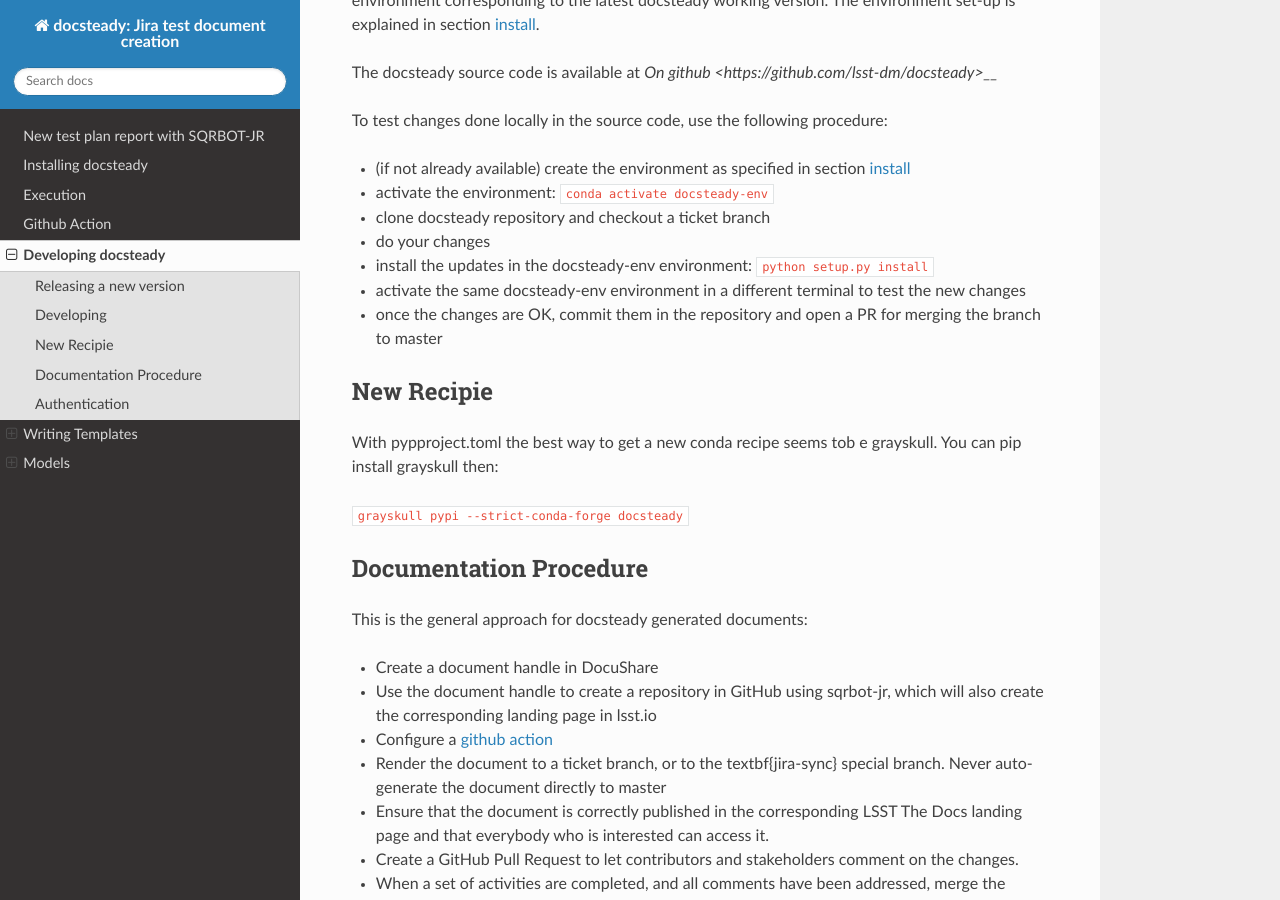
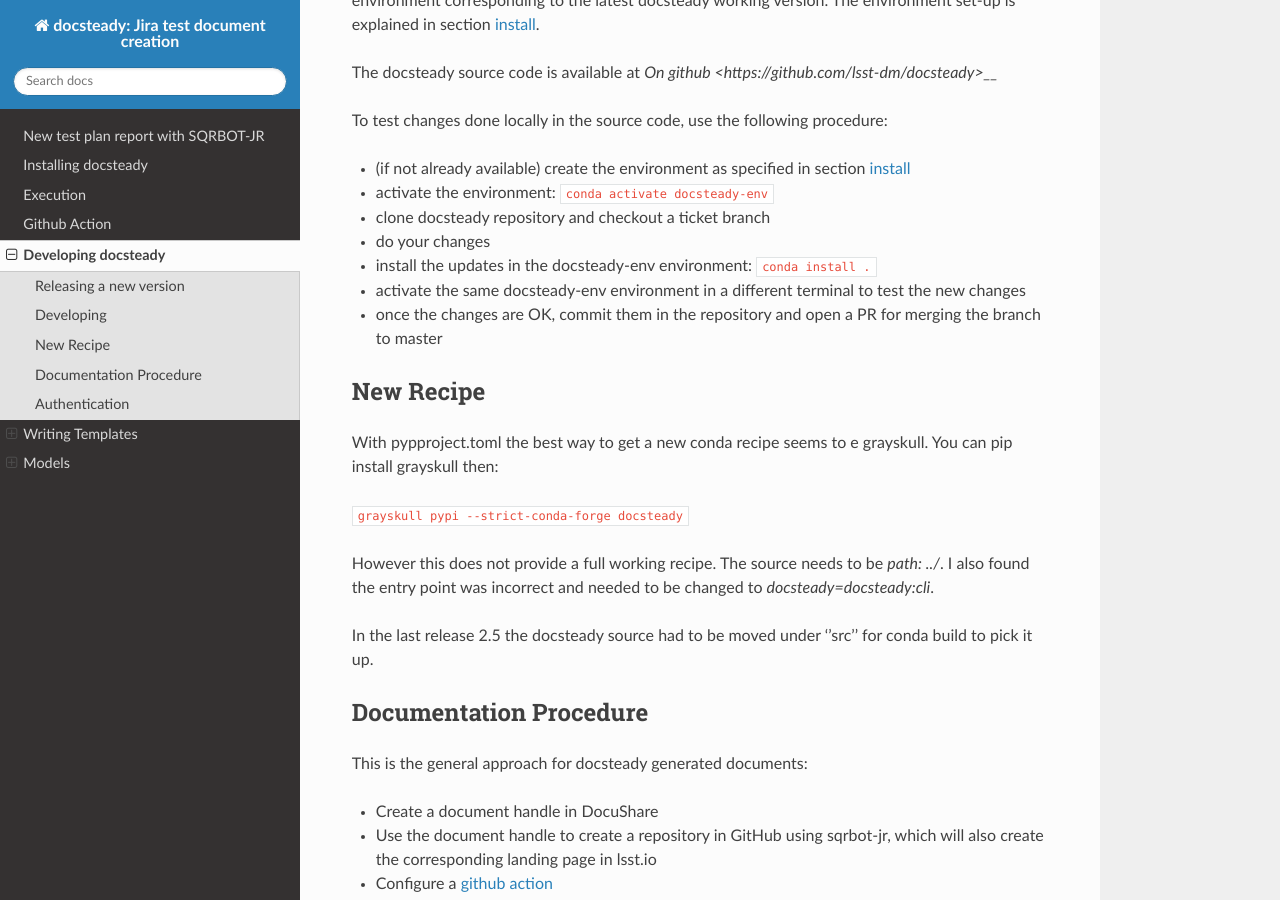
Before and after one commit to lsst-dm/docsteady, a Sphinx documentation site: the page built from docs/developer.rst, in a window 1280 px wide and 900 px high, scrolled down 866 px. Built offline with Sphinx 7.4.7 and the Read the Docs theme 2.0.0, drawn with Linux system fonts in a browser that asks for light colours; pages that are not in the unit, such as notebooks, are missing from menus; the version number could not be read and is left out; some of the changed text lies outside the part shown.

Commit message:
some docs and Marshmallow > 3

```diff
--- a/docs/developer.rst
+++ b/docs/developer.rst
@@ -45,17 +45,23 @@
 - activate the environment: ``conda activate docsteady-env``
 - clone docsteady repository and checkout a ticket branch
 - do your changes
-- install the updates in the docsteady-env environment: ``python setup.py install``
+- install the updates in the docsteady-env environment: ``conda install .``
 - activate the same docsteady-env environment in a different terminal to test the new changes
 - once the changes are OK, commit them in the repository and open a PR for merging the branch to master
 
 
-New Recipie
+New Recipe
 -----------
-With pypproject.toml the best way to get a new conda recipe seems tob e grayskull.
+With pypproject.toml the best way to get a new conda recipe seems to e grayskull.
 You can pip install grayskull then:
 
 ``grayskull pypi --strict-conda-forge docsteady``
+
+However this does not provide a full working recipe.
+The source needs to be  `path: ../`.
+I also found the entry point was incorrect and needed to be changed to `docsteady=docsteady:cli`.
+
+In the last release 2.5 the docsteady source had to be moved under ''src'' for conda build to pick it up.
 
 .. _docproc:
 
```
Also changed, not shown: other parts of docs/developer.rst (+1 -1 lines), 1 other file.
